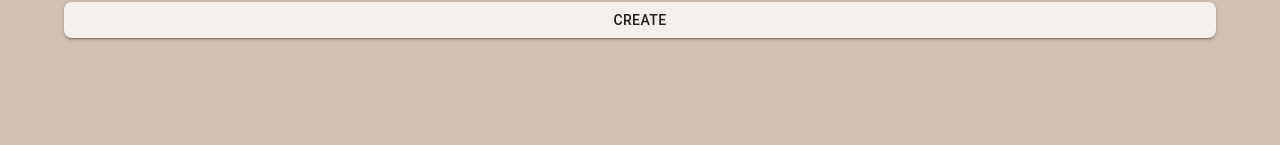
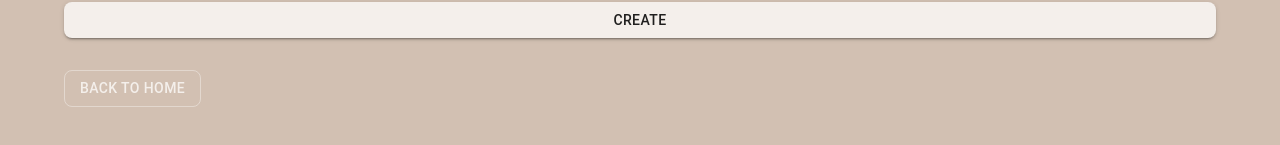
Before and after one commit to v1becheck/react-crud-app, a React (Vite) app: page /create in a window 1280 px wide. Shown: the part 305-450 px from the top of the page. Built offline with nearby package versions, Linux system fonts and the light colour scheme.

Commit message:
Added BTH Button

```diff
--- a/src/pages/CreatePage.tsx
+++ b/src/pages/CreatePage.tsx
@@ -21,6 +21,10 @@ const CreatePage = () => {
     setLoading(true);
     await createPost({ title, body });
     setLoading(false);
+    navigate('/');
+  };
+
+  const handleBackToHome = () => {
     navigate('/');
   };
 
@@ -58,6 +62,9 @@ const CreatePage = () => {
         >
           {loading ? <CircularProgress size={24} /> : 'Create'}
         </Button>
+        <Button variant='outlined' sx={{ mt: 2 }} onClick={handleBackToHome}>
+          Back to Home
+        </Button>
       </Box>
     </Container>
   );
```
